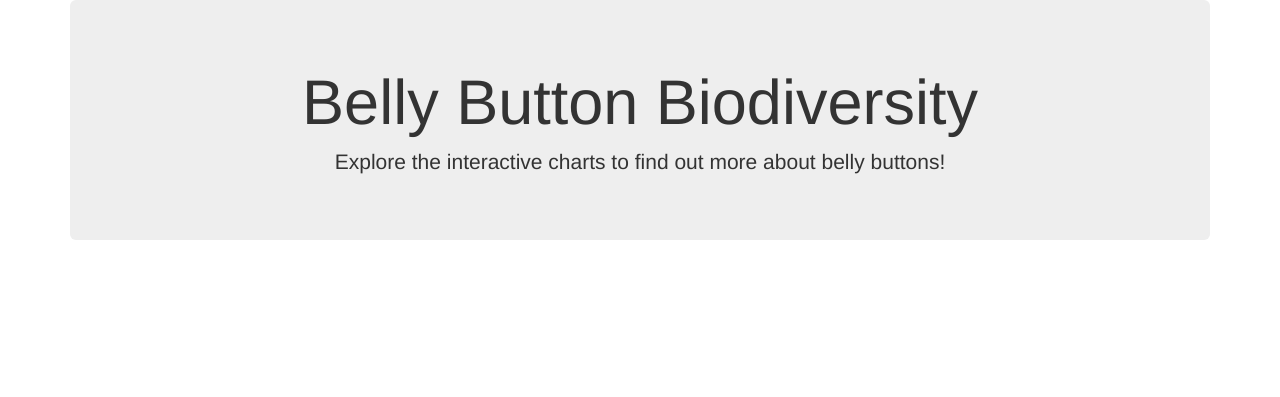
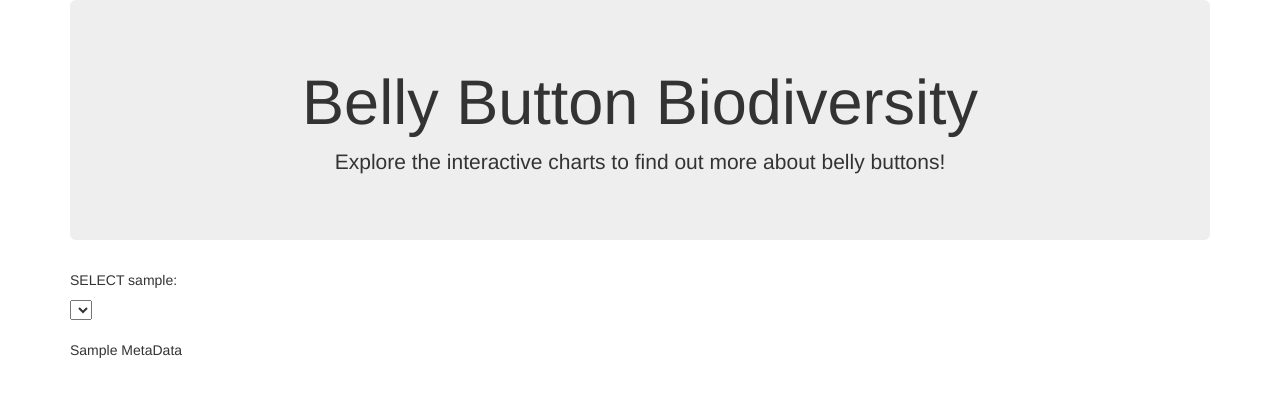
Before and after one commit to LittlestDoll/BellyButton, a Flask app: page / in a window 1280 px wide. Shown: the top 397 px of the page. Run offline with Flask 2, Linux system fonts and the light colour scheme; lists and menus that the app fills with data are empty; parts of the project's set-up code (start-up, migrations or seed data) failed here and were passed over; some libraries are stand-ins or nearby versions.

Commit message:
Finished app and model files, on to the next.

```diff
--- a/app.py
+++ b/app.py
@@ -8,6 +8,10 @@ model = Model()
 def home():
     """Return the dashboard homepage."""
     return render_template('index.html')
+
+@app.route('/app.js')
+def appjs():
+    return app.send_static_file('app.js')
 
 @app.route('/names')
 def names():
@@ -50,29 +54,9 @@ def wfreq(sample):
 def samps(sample):
     """OTU IDs and Sample Values for a given sample.
 
-    Sort your Pandas DataFrame (OTU ID and Sample Value)
-    in Descending Order by Sample Value
-
-    Return a list of dictionaries containing sorted lists  for `otu_ids`
-    and `sample_values`
-
-    [
-        {
-            otu_ids: [
-                1166,
-                2858,
-                481,
-                ...
-            ],
-            sample_values: [
-                163,
-                126,
-                113,
-                ...
-            ]
-        }
-    ]
+    Sorted in descending order.
     """
+    return jsonify(model.get_otuID_and_values(sample))
 
 if __name__ == "__main__":
     app.run(debug=True)
--- a/model.py
+++ b/model.py
@@ -18,8 +18,8 @@ class Model(object):
         return [ "BB_"+str(id[0]) for id in result ]
 
     def get_otu_list(self):
-        result = self.session.query(self.otu.lowest_taxonomic_unit_found)
-        return [ otu[0] for otu in result ]
+        result = self.session.query(self.otu.otu_id, self.otu.lowest_taxonomic_unit_found)
+        return { otu[0]:otu[1] for otu in result }
 
     def get_sample(self, sampleid):
         result = self.session.query(self.samples_metadata).filter(self.samples_metadata.SAMPLEID == int(sampleid))
@@ -31,4 +31,10 @@ class Model(object):
         result = self.session.query(self.samples_metadata.WFREQ).filter(self.samples_metadata.SAMPLEID == int(sampleid))
         return result[0]
 
-    def get_otuID_and_values(self, sampleid):
+    def get_otuID_and_values(self, sample):
+        response = {'otu_ids':[], 'sample_values': []}
+        results = self.engine.execute('SELECT otu_id, %s FROM samples ORDER BY %s DESC' % (sample, sample))
+        for result in results:
+            response['otu_ids'].append(result[0])
+            response['sample_values'].append(result[1])
+        return response
--- /dev/null
+++ b/static/app.js
@@ -0,0 +1,68 @@
+var names_url='http://127.0.0.1:5000/names';
+var otu_url='http://127.0.0.1:5000/otu';
+var metadata_base_url='http://127.0.0.1:5000/metadata/';
+var samples_base_url = 'http://127.0.0.1:5000/samples/';
+
+$.getJSON( names_url, function( data ) {
+    $.each( data, function( index, name ) {
+        $("#selDataset").append("<option value='" + name +"'>" + name + "</option>")
+    });
+  });
+
+var otu = (function () {
+    var json = null;
+    $.ajax({
+        'async': false,
+        'global': false,
+        'url': otu_url,
+        'dataType': "json",
+        'success': function (data) {
+            json = data;
+        }
+    });
+    return json;
+})();
+
+function optionChanged(sampleid) {
+    var metadata = (function () {
+        var json = null;
+        $.ajax({
+            'async': false,
+            'global': false,
+            'url': metadata_base_url + sampleid,
+            'dataType': "json",
+            'success': function (data) {
+                json = data;
+            }
+        });
+        return json;
+    })();
+
+    $("#age").text("AGE: " + metadata.AGE);
+    $("#bbtype").text("BBTYPE: " + metadata.BBTYPE);
+    $("#ethnicity").text("ETHNICITY: " + metadata.ETHNICITY);
+    $("#gender").text("GENDER: " + metadata.GENDER);
+    $("#location").text("LOCATION: " + metadata.LOCATION);
+    $("#sampleid").text("SAMPLEID: " + metadata.SAMPLEID);
+
+    var samples = (function () {
+        var json = null;
+        $.ajax({
+            'async': false,
+            'global': false,
+            'url': samples_base_url + sampleid,
+            'dataType': "json",
+            'success': function (data) {
+                json = data;
+            }
+        });
+        return json;
+    })();
+}
+
+// d3.json(url, function(error, data) {
+//     if (error) return console.warn(error);
+//     var layout = {barmode: 'group'};
+
+//    Plotly.newPlot('tester', data.data, layout);
+//   });
--- a/templates/index.html
+++ b/templates/index.html
@@ -6,6 +6,9 @@
   <meta http-equiv="X-UA-Compatible" content="ie=edge">
   <link rel="stylesheet" href="https://maxcdn.bootstrapcdn.com/bootstrap/3.3.7/css/bootstrap.min.css" integrity="sha384-BVYiiSIFeK1dGmJRAkycuHAHRg32OmUcww7on3RYdg4Va+PmSTsz/K68vbdEjh4u" crossorigin="anonymous">
   <title>Belly Buttons</title>
+  <script src="https://ajax.googleapis.com/ajax/libs/jquery/3.3.1/jquery.min.js"></script>
+  <script src="https://cdn.plot.ly/plotly-latest.min.js"></script>
+  <script src="/app.js"></script>
 </head>
 <body>
   <div class="container">
@@ -16,6 +19,21 @@
     <div class="row">
       <div class="col-md-2">
         <div id="sidebar"></div>
+          <div>
+            <p>SELECT sample:</p>
+            <select id="selDataset" onchange="optionChanged(this.value)">
+            </select>
+          </div>
+          <br>
+          <div>
+            <p>Sample MetaData</p>
+            <p id="age"></p>
+            <p id="bbtype"></p>
+            <p id="ethnicity"></p>
+            <p id="gender"></p>
+            <p id="location"></p>
+            <p id="sampleid"></p>
+          </div>
       </div>
       <div class="col-md-5">
           <div id="pie-chart"></div>
```
Also changed, not shown: 1 other file.
